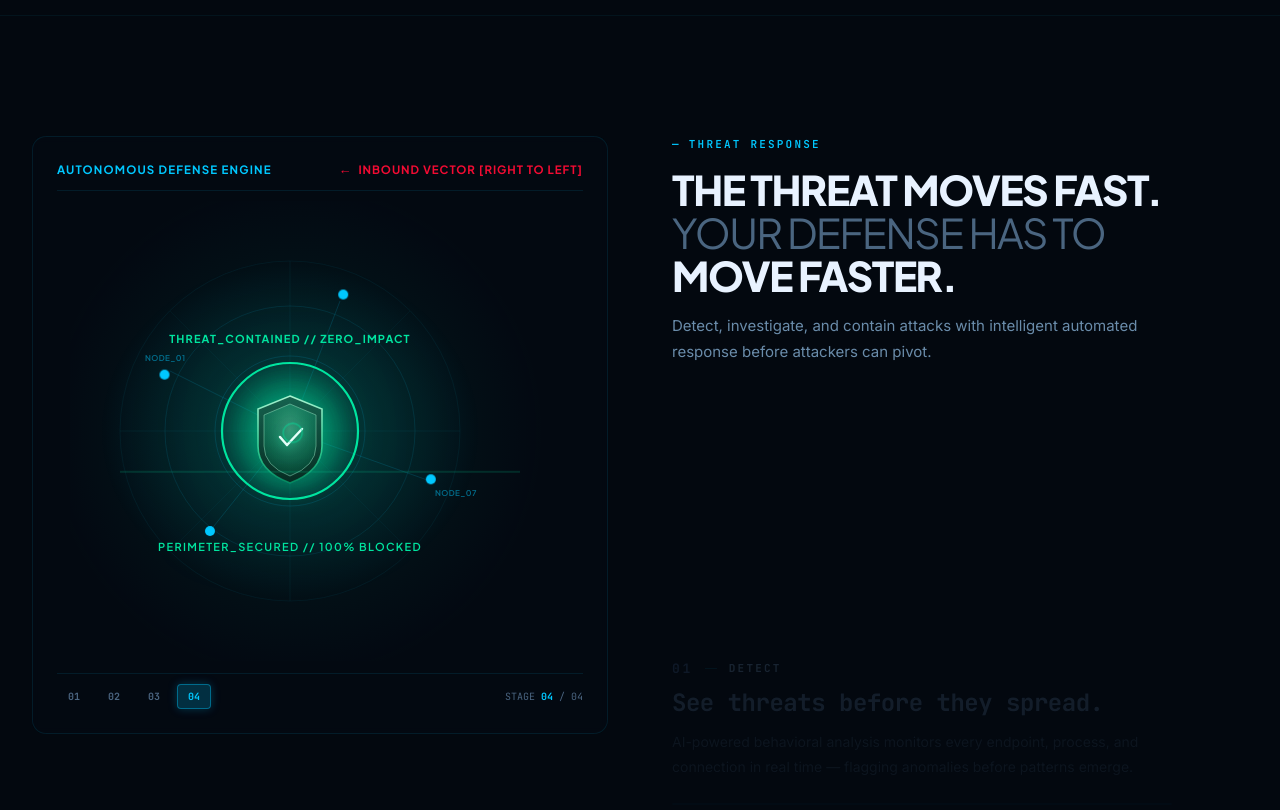
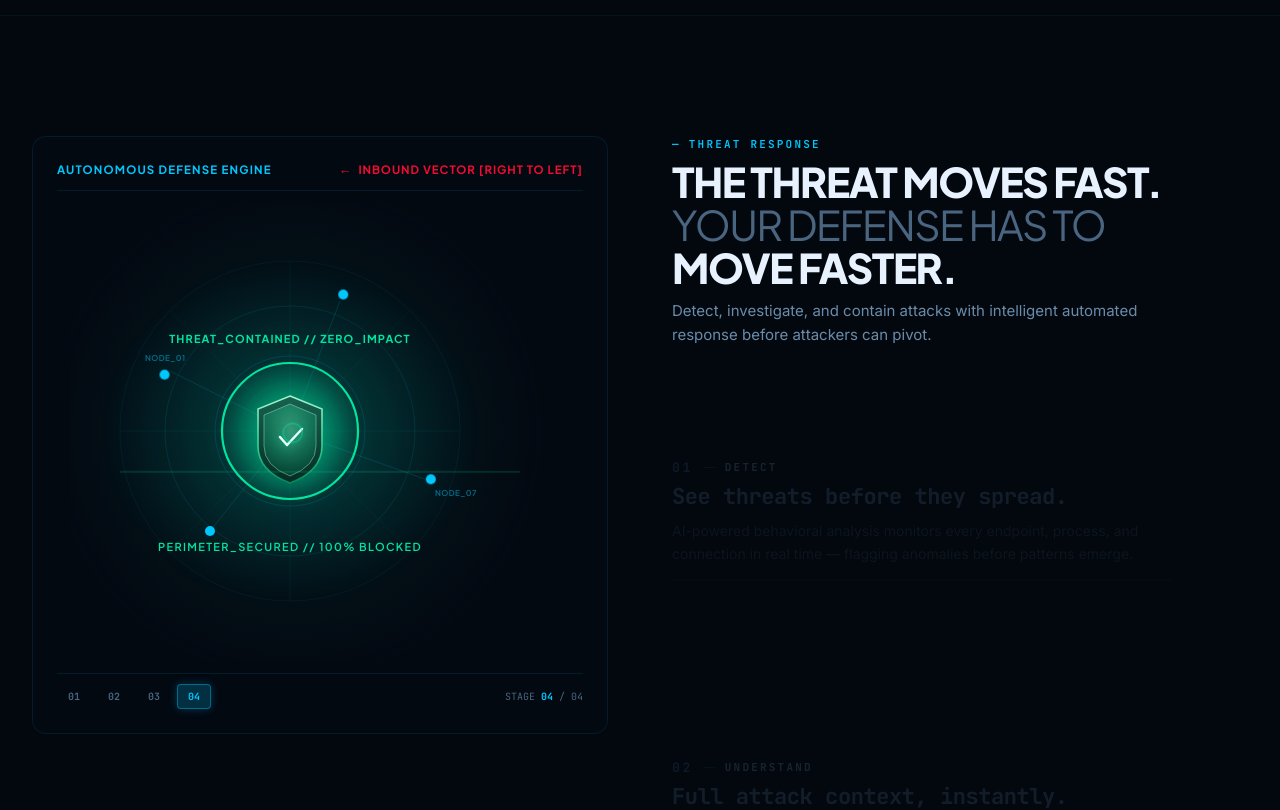
Before and after one commit to jayesh677/landing_3, a React (Vite) app: page / in a window 1280 px wide. Shown: the part 1060-1870 px from the top of the page. Built offline with nearby package versions, Linux system fonts and the light colour scheme.

Commit message:
Reduce distance between headline and 1 2 3 4 sections

```diff
--- a/src/components/ThreatResponseSection.jsx
+++ b/src/components/ThreatResponseSection.jsx
@@ -149,8 +149,8 @@ export default function ThreatResponseSection({ onOpenDemo }) {
           {/* RIGHT SIDE (45% / 6 cols): Header + Vertical Narrative Timeline */}
           <div className="lg:col-span-6 flex flex-col order-1 lg:order-2">
             {/* Section Header */}
-            <div className="mb-8 lg:mb-12">
-              <div className="eyebrow mb-4 flex items-center gap-2">
+            <div className="mb-4 lg:mb-6">
+              <div className="eyebrow mb-2 flex items-center gap-2">
                 <span className="text-[#00c8ff]">—</span> Threat Response
               </div>
               <h2 className="text-[clamp(28px,3.2vw,48px)] font-extrabold leading-[1.05] tracking-[-0.035em] text-[#e8f2ff] font-display">
@@ -158,13 +158,13 @@ export default function ThreatResponseSection({ onOpenDemo }) {
                 <span className="text-[#4a6580] font-light">YOUR DEFENSE HAS TO</span><br />
                 MOVE FASTER.
               </h2>
-              <p className="font-body text-[15px] leading-[1.7] text-[#6a8caa] max-w-[480px] mt-4">
+              <p className="font-body text-[15px] leading-[1.6] text-[#6a8caa] max-w-[480px] mt-2.5">
                 Detect, investigate, and contain attacks with intelligent automated response before attackers can pivot.
               </p>
             </div>
 
-            {/* 4 Sequential Scroll Storytelling Items with Dedicated Pacing & Scroll Dwell */}
-            <div className="flex flex-col space-y-6 pb-20">
+            {/* 4 Sequential Scroll Storytelling Items with Compact Spacing */}
+            <div className="flex flex-col space-y-3 pb-8">
               {steps.map((step, idx) => {
                 const isActive = activeStep === idx;
 
@@ -173,17 +173,17 @@ export default function ThreatResponseSection({ onOpenDemo }) {
                     key={step.num}
                     ref={(el) => (itemRefs.current[idx] = el)}
                     onClick={() => handleItemClick(idx)}
-                    style={{ scrollSnapAlign: 'center', scrollMarginTop: '25vh' }}
-                    className={`group cursor-pointer transition-all duration-700 ease-in-out text-left max-w-[500px] min-h-[68vh] sm:min-h-[74vh] lg:min-h-[78vh] flex flex-col justify-center py-6 ${
+                    style={{ scrollSnapAlign: 'center', scrollMarginTop: '20vh' }}
+                    className={`group cursor-pointer transition-all duration-500 ease-in-out text-left max-w-[500px] min-h-[28vh] sm:min-h-[32vh] lg:min-h-[36vh] flex flex-col justify-center py-2 ${
                       isActive
                         ? 'opacity-100 translate-y-0 filter-none'
-                        : 'opacity-30 translate-y-2 blur-[0.3px] hover:opacity-50'
+                        : 'opacity-30 translate-y-1 blur-[0.3px] hover:opacity-50'
                     }`}
                   >
                     {/* Step Number & Category */}
-                    <div className="flex items-center gap-3 mb-2.5">
+                    <div className="flex items-center gap-2.5 mb-1.5">
                       <span
-                        className={`font-mono text-[13px] font-bold tracking-[0.2em] transition-colors duration-700 ease-in-out ${
+                        className={`font-mono text-[13px] font-bold tracking-[0.2em] transition-colors duration-500 ease-in-out ${
                           isActive ? 'text-[#00c8ff]' : 'text-[#2a4060]'
                         }`}
                       >
@@ -191,7 +191,7 @@ export default function ThreatResponseSection({ onOpenDemo }) {
                       </span>
                       <span className="w-3 h-[1px] bg-[#00c8ff]/20" />
                       <span
-                        className={`font-mono text-[11px] font-bold tracking-[0.2em] uppercase transition-colors duration-700 ease-in-out ${
+                        className={`font-mono text-[11px] font-bold tracking-[0.2em] uppercase transition-colors duration-500 ease-in-out ${
                           isActive ? 'text-[#00c8ff]' : 'text-[#4a6580]'
                         }`}
                       >
@@ -201,7 +201,7 @@ export default function ThreatResponseSection({ onOpenDemo }) {
 
                     {/* Headline */}
                     <h3
-                      className={`font-mono text-[clamp(19px,2.1vw,24px)] font-bold leading-[1.25] tracking-[-0.02em] mb-3 transition-colors duration-700 ease-in-out ${
+                      className={`font-mono text-[clamp(18px,2vw,22px)] font-bold leading-[1.25] tracking-[-0.02em] mb-2 transition-colors duration-500 ease-in-out ${
                         isActive ? 'text-[#e8f2ff]' : 'text-[#3a526b]'
                       }`}
                     >
@@ -210,7 +210,7 @@ export default function ThreatResponseSection({ onOpenDemo }) {
 
                     {/* Description */}
                     <p
-                      className={`font-body text-[14px] leading-[1.75] mb-6 transition-colors duration-700 ease-in-out ${
+                      className={`font-body text-[14px] leading-[1.65] mb-3.5 transition-colors duration-500 ease-in-out ${
                         isActive ? 'text-[#8daac5]' : 'text-[#223344]'
                       }`}
                     >
@@ -220,7 +220,7 @@ export default function ThreatResponseSection({ onOpenDemo }) {
                     {/* Subtle Divider with Horizontal Animated Active Indicator */}
                     <div className="h-[2px] w-full bg-[#00c8ff]/[0.08] relative overflow-hidden rounded-full">
                       <div
-                        className={`h-full bg-[#00c8ff] transition-all duration-700 ease-in-out ${
+                        className={`h-full bg-[#00c8ff] transition-all duration-500 ease-in-out ${
                           isActive
                             ? 'w-full opacity-100 shadow-[0_0_12px_#00c8ff]'
                             : 'w-0 opacity-0'
@@ -233,7 +233,7 @@ export default function ThreatResponseSection({ onOpenDemo }) {
             </div>
 
             {/* Bottom CTA */}
-            <div className="mt-12 pt-6 border-t border-[#00c8ff]/10">
+            <div className="mt-6 pt-5 border-t border-[#00c8ff]/10">
               <button
                 onClick={onOpenDemo}
                 className="cyber-btn-primary group"
```
